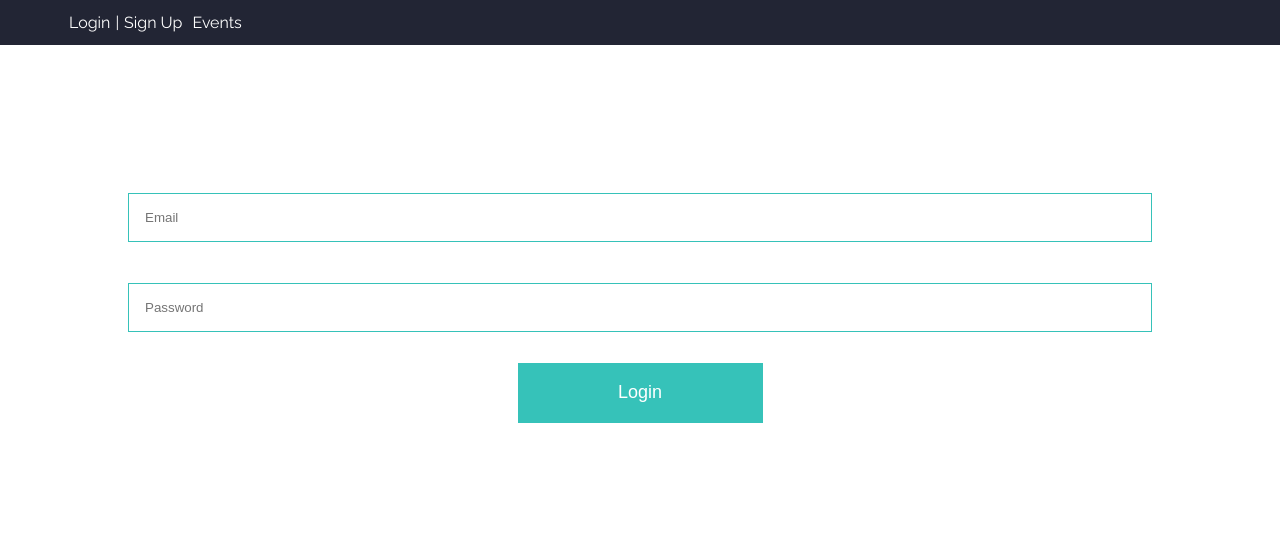
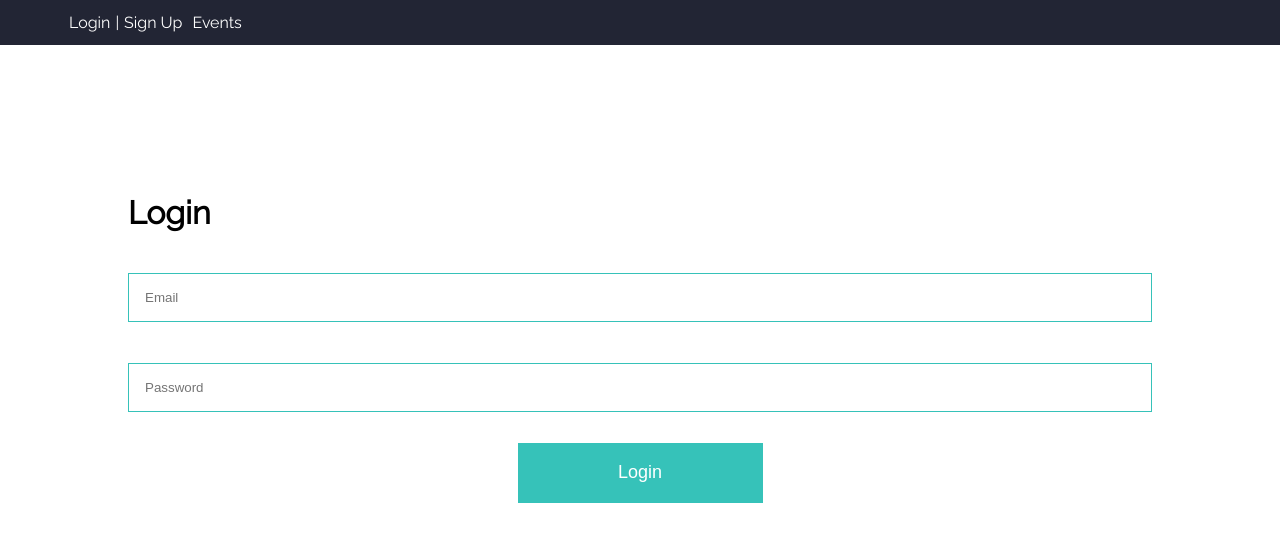
Before and after one commit to AlexTargonski/events-booking-frontend, a React (Create React App) app: page /login in a window 1280 px wide. Shown: the top 542 px of the page. Built offline with nearby package versions, Linux system fonts and the light colour scheme.

Commit message:
style: add headline to login form

```diff
--- a/src/modules/user/forms/Login.js
+++ b/src/modules/user/forms/Login.js
@@ -71,6 +71,7 @@ class LoginPage extends Component {
   render() {
     return (
       <FormWrapper onSubmit={this.submitHandler}>
+        <h1>Login</h1>
         <FormInput
           placeholder='Email'
           name="email"
```
